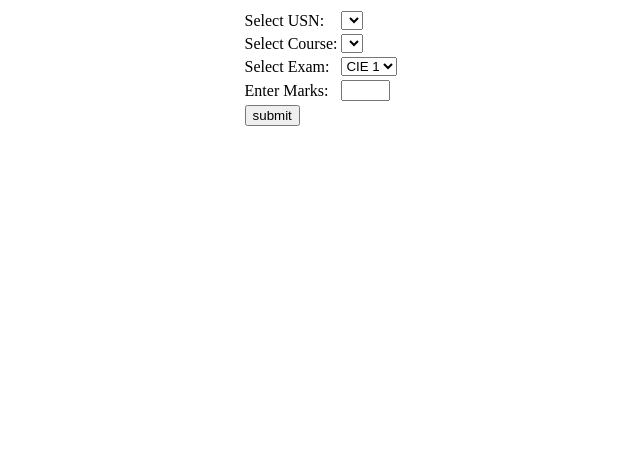
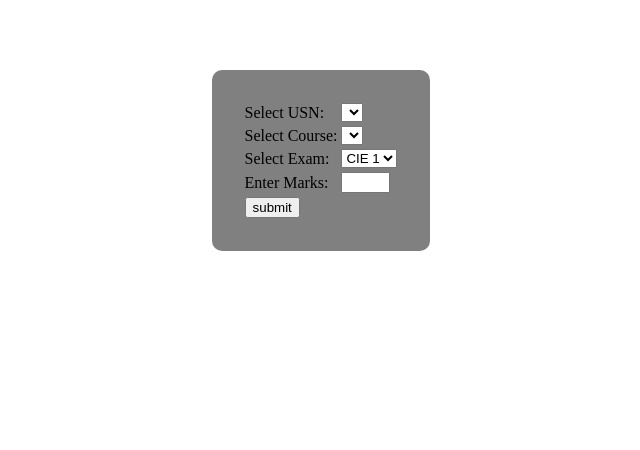
Before and after one commit to MASHOD0/CollegeCourseWare, a Flask app: template src/templates/grades.html in a window 1280 px wide. Shown: the top 450 px of the page, without its empty margins (319-959 px from the left). Run offline with Flask 2, Linux system fonts and the light colour scheme; the template is opened without the code that fills it, so the values that code supplies are empty.

Commit message:
Update grades.html

```diff
--- a/src/templates/grades.html
+++ b/src/templates/grades.html
@@ -4,7 +4,7 @@
 {% block content %}
 
 <form action = "#" method = "POST">
-    <table name = grades method= "POST">
+    <table name = grades method= "POST" style="max-width:100%;height: auto;background-color: gray; margin: auto;padding: 30px;border-radius: 10px; margin-top: 70px"">
         <tr>
             <td>
                 Select USN:
```
